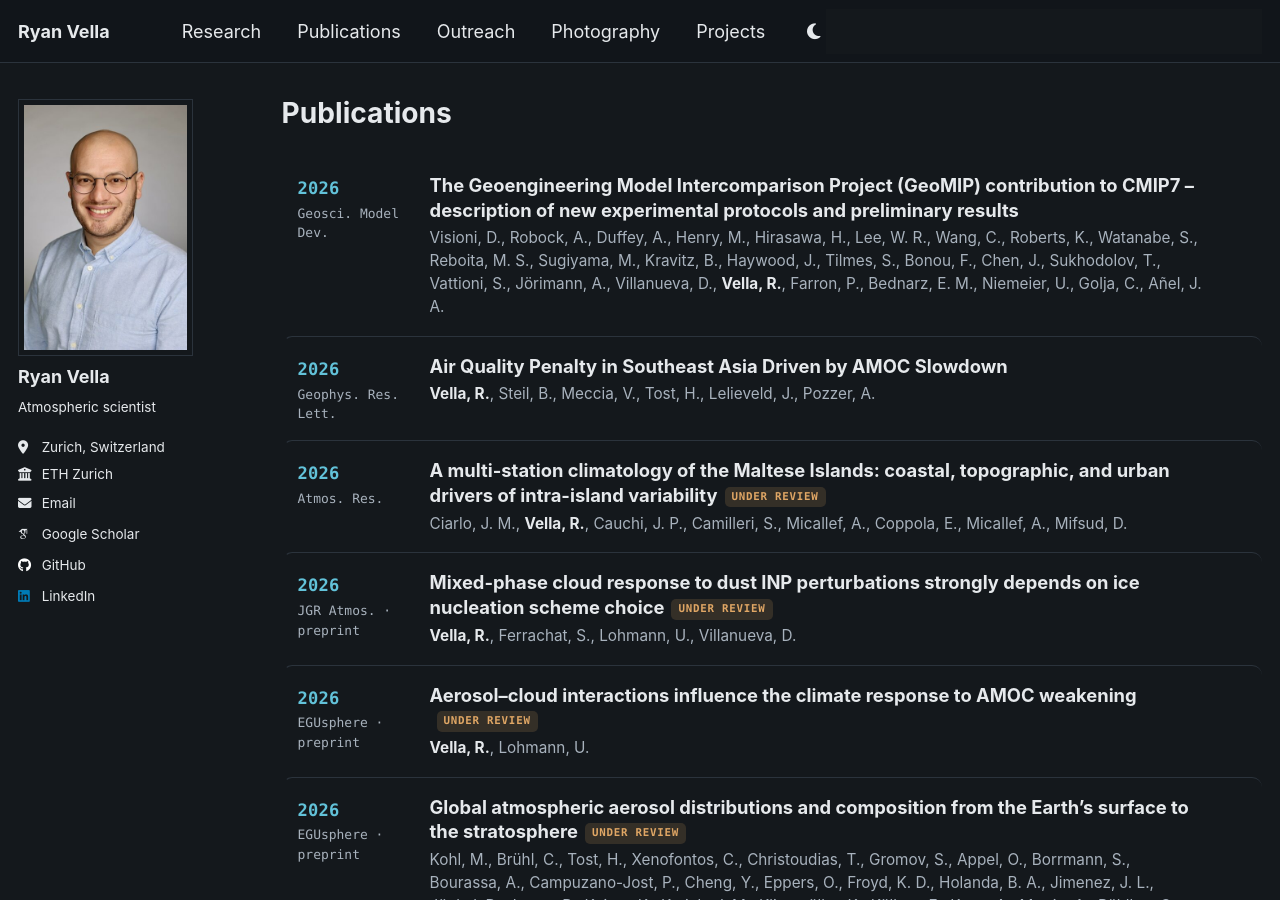
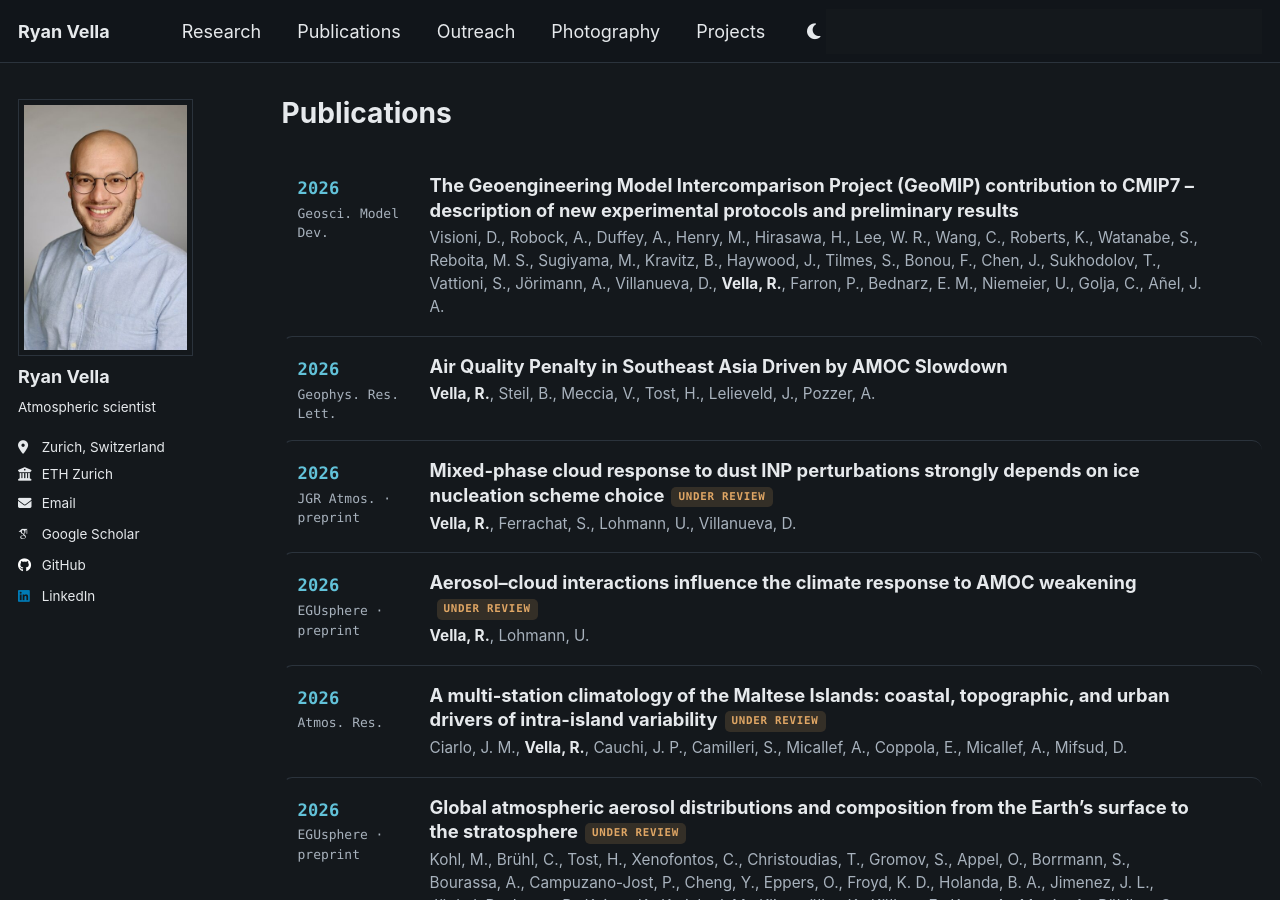
Before and after one commit to ryanvella9/ryanvella9.github.io, a Jekyll site: the page built from _pages/publications.md, in a window 1280 px wide and 900 px high. Built offline with Jekyll 4.4.1, drawn with Linux system fonts in a browser that asks for light colours; some web fonts are replaced; a script that is not in the unit is left out.

Commit message:
Order under review papers with first-author work first

```diff
--- a/_pages/publications.md
+++ b/_pages/publications.md
@@ -107,10 +107,6 @@ html[data-theme="dark"] .pub-list {
 <div class="pub-main"><div class="pub-title">Air Quality Penalty in Southeast Asia Driven by AMOC Slowdown</div><div class="pub-auth"><strong>Vella, R.</strong>, Steil, B., Meccia, V., Tost, H., Lelieveld, J., Pozzer, A.</div></div>
 <span class="pub-arrow" aria-hidden="true">&rarr;</span>
 </a>
-<div class="pub">
-<div class="pub-meta"><span class="pub-y">2026</span>Atmos. Res.</div>
-<div class="pub-main"><div class="pub-title">A multi-station climatology of the Maltese Islands: coastal, topographic, and urban drivers of intra-island variability<span class="pub-badge is-rev">Under review</span></div><div class="pub-auth">Ciarlo, J. M., <strong>Vella, R.</strong>, Cauchi, J. P., Camilleri, S., Micallef, A., Coppola, E., Micallef, A., Mifsud, D.</div></div>
-</div>
 <a class="pub" href="https://doi.org/10.22541/essoar.15009270/v1">
 <div class="pub-meta"><span class="pub-y">2026</span>JGR Atmos. &middot; preprint</div>
 <div class="pub-main"><div class="pub-title">Mixed-phase cloud response to dust INP perturbations strongly depends on ice nucleation scheme choice<span class="pub-badge is-rev">Under review</span></div><div class="pub-auth"><strong>Vella, R.</strong>, Ferrachat, S., Lohmann, U., Villanueva, D.</div></div>
@@ -121,6 +117,10 @@ html[data-theme="dark"] .pub-list {
 <div class="pub-main"><div class="pub-title">Aerosol&ndash;cloud interactions influence the climate response to AMOC weakening<span class="pub-badge is-rev">Under review</span></div><div class="pub-auth"><strong>Vella, R.</strong>, Lohmann, U.</div></div>
 <span class="pub-arrow" aria-hidden="true">&rarr;</span>
 </a>
+<div class="pub">
+<div class="pub-meta"><span class="pub-y">2026</span>Atmos. Res.</div>
+<div class="pub-main"><div class="pub-title">A multi-station climatology of the Maltese Islands: coastal, topographic, and urban drivers of intra-island variability<span class="pub-badge is-rev">Under review</span></div><div class="pub-auth">Ciarlo, J. M., <strong>Vella, R.</strong>, Cauchi, J. P., Camilleri, S., Micallef, A., Coppola, E., Micallef, A., Mifsud, D.</div></div>
+</div>
 <a class="pub" href="https://egusphere.copernicus.org/preprints/2026/egusphere-2026-3649/">
 <div class="pub-meta"><span class="pub-y">2026</span>EGUsphere &middot; preprint</div>
 <div class="pub-main"><div class="pub-title">Global atmospheric aerosol distributions and composition from the Earth&rsquo;s surface to the stratosphere<span class="pub-badge is-rev">Under review</span></div><div class="pub-auth">Kohl, M., Br&uuml;hl, C., Tost, H., Xenofontos, C., Christoudias, T., Gromov, S., Appel, O., Borrmann, S., Bourassa, A., Campuzano-Jost, P., Cheng, Y., Eppers, O., Froyd, K. D., Holanda, B. A., Jimenez, J. L., J&ouml;ckel, P., Joppe, P., Kaiser, K., Katich, J. M., Klingm&uuml;ller, K., K&ouml;llner, F., Kupc, A., Martin, A., P&ouml;hlker, C., P&ouml;hlker, M. L., P&ouml;schl, U., Rieger, L., Ruhl, S., Schill, G. P., Schneider, J., Schulz, C., Schwarz, J. P., Tsimpidi, A. P., <strong>Vella, R.</strong>, Williamson, C. J., Yang, Y., Zawada, D., Lelieveld, J., Pozzer, A.</div></div>
```
